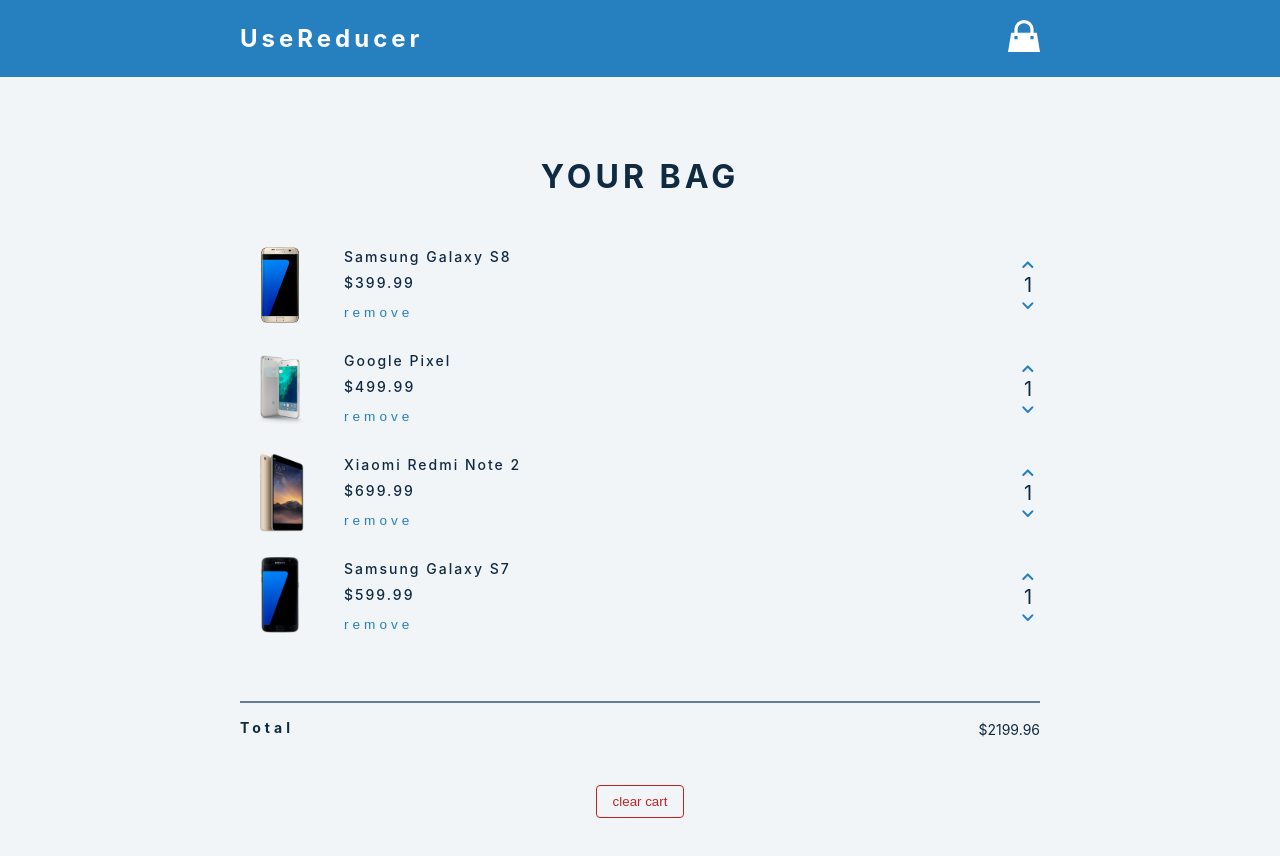
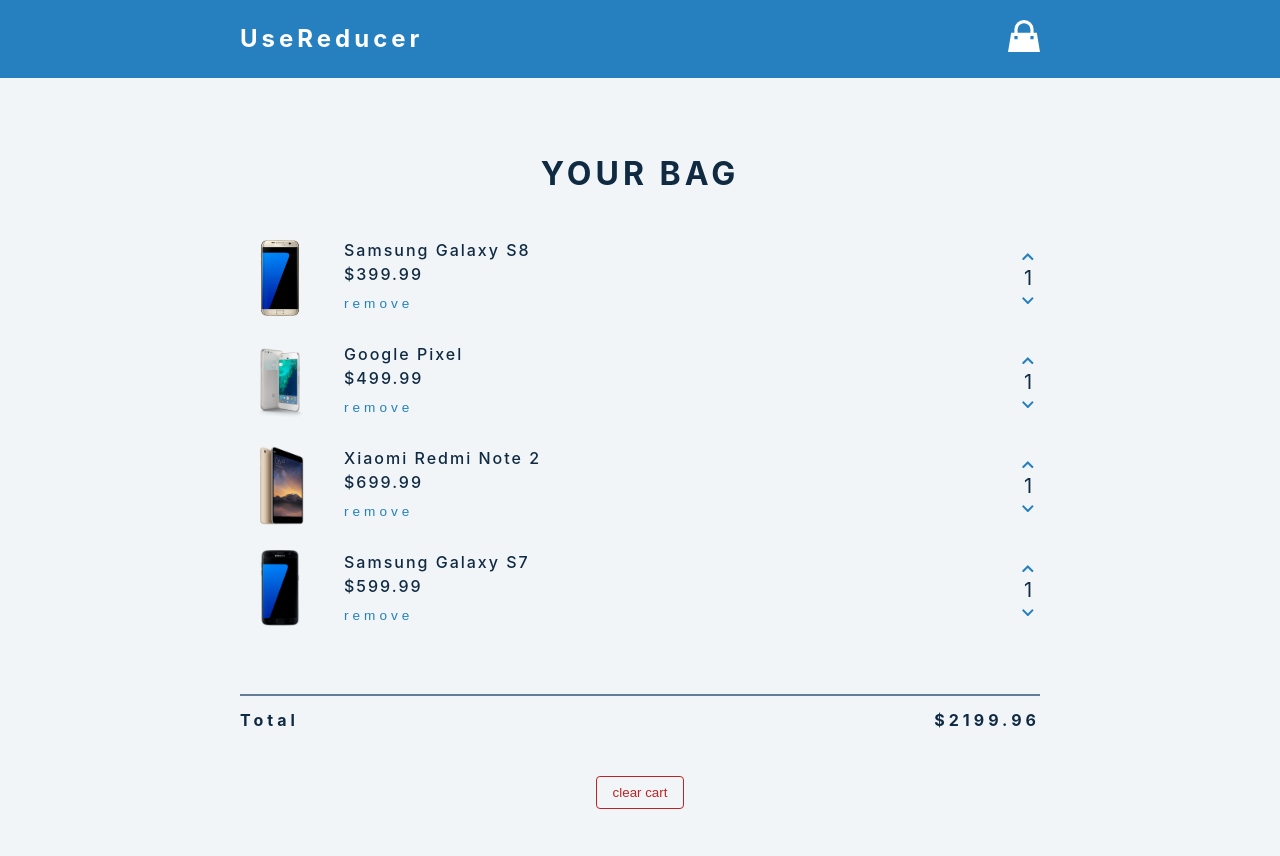
Before and after one commit to r-shirasu/cart_React_practice, a React (Create React App) app: page / in a window 1280 px wide. Built offline with nearby package versions, Linux system fonts and the light colour scheme.

Commit message:
scss調整

```diff
--- a/src/App.scss
+++ b/src/App.scss
@@ -25,6 +25,43 @@
   text-transform: capitalize;
   line-height: 1.25;
   margin-bottom: 0.75rem;
+}
+
+h1 {
+  font-size: 3rem;
+}
+h2 {
+  font-size: 2rem;
+}
+h3 {
+  font-size: 1.5rem;
+}
+h4 {
+  font-size: 0.875rem;
+}
+
+@media screen and (min-width: 800px) {
+  h1 {
+    font-size: 4rem;
+  }
+  h2 {
+    font-size: 2.5rem;
+  }
+  h3 {
+    font-size: 2rem;
+  }
+  h4 {
+    font-size: 1rem;
+  }
+  body {
+    font-size: 1rem;
+  }
+  h1,
+  h2,
+  h3,
+  h4 {
+    line-height: 1;
+  }
 }
 
 nav {
--- a/src/Cart.js
+++ b/src/Cart.js
@@ -71,7 +71,7 @@
         <hr></hr>
         <div className="cart-total">
           <h4>total</h4>
-          <p>{`$${count}`}</p>
+          <h4>{`$${count}`}</h4>
         </div>
         <button className="btn clear-btn">clear cart</button>
       </footer>
```
